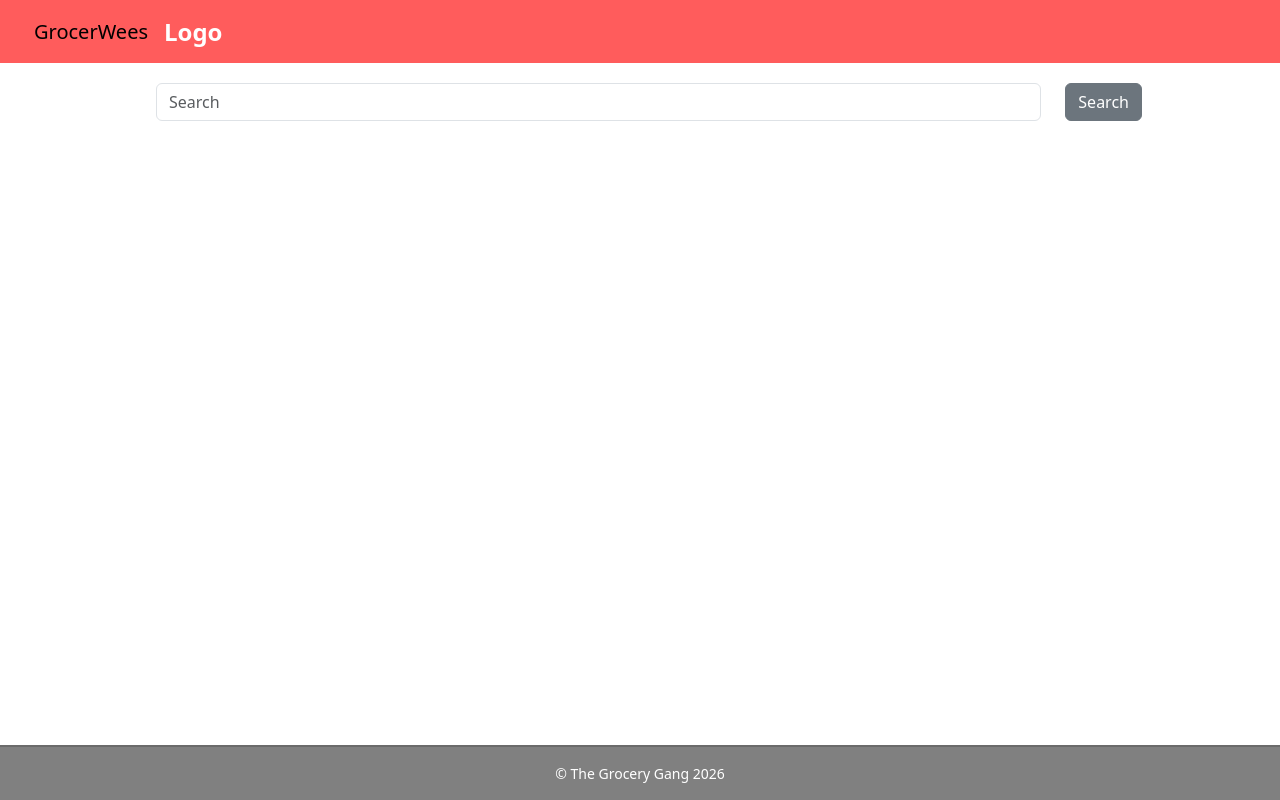
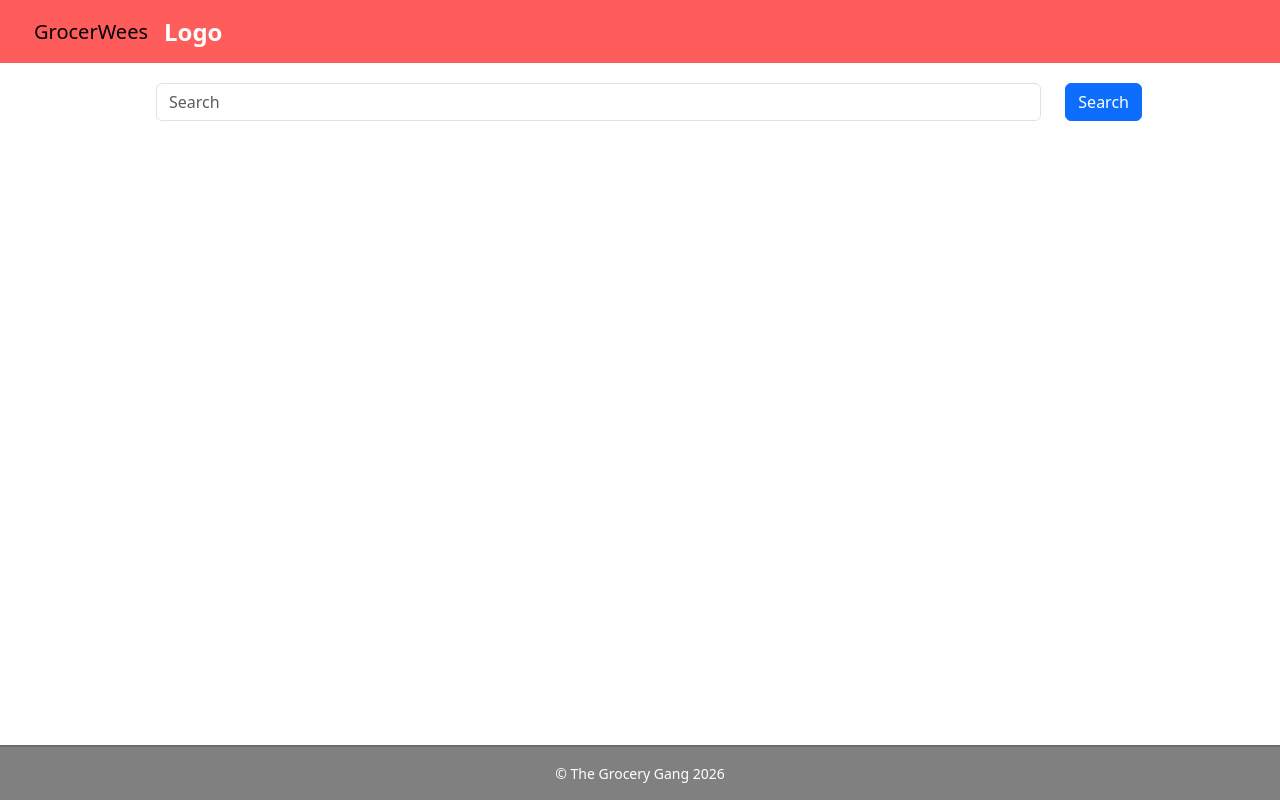
Before and after one commit to kinderhead/CSCI3308-Project, a SvelteKit app in the folder ProjectSourceCode/: page /discover in a window 1280 px wide. Built offline with nearby package versions, Linux system fonts and the light colour scheme.

Commit message:
Commit to pull from main

```diff
--- a/ProjectSourceCode/package.json
+++ b/ProjectSourceCode/package.json
@@ -14,12 +14,8 @@
 		"prepare": "svelte-kit sync || echo ''",
 		"check": "svelte-kit sync && svelte-check --tsconfig ./tsconfig.json",
 		"check:watch": "svelte-kit sync && svelte-check --tsconfig ./tsconfig.json --watch",
-<<<<<<< HEAD
-		"test": "mocha --timeout 10000 \"test/**/*.spec.cjs\""
-=======
         "test": "mocha --timeout 10000 \"test/**/*.spec.cjs\"",
 		"dev:test": "vite dev --host 0.0.0.0 --port 3000"
->>>>>>> origin/main
 	},
 	"devDependencies": {
 		"@sveltejs/adapter-auto": "^8.0.0",
--- a/ProjectSourceCode/src/routes/discover/+page.svelte
+++ b/ProjectSourceCode/src/routes/discover/+page.svelte
@@ -22,7 +22,7 @@
           />
         </div>
         <div class="col-1">
-          <button class="btn btn-secondary" type="submit">Search</button>
+          <button class="btn btn-primary" type="submit">Search</button>
         </div>
       </div>
     </div>
@@ -70,13 +70,23 @@
               <p class="card-text">Brand: {item.brand}</p>
 
               <form action="/listAdd" method="POST">
+
+
+                {#if true}
                 <a class="btn btn-primary" onclick={() => callListAdd({
                   itemName:item.description,
                   kroger_id:item.upc
                 })
-                }
-                >Add To List</a>
+                }>
+                Add To List</a>
+                {:else}
+
+                {/if}
+
+
+
               </form>
+
             </div>
           </div>
 
```
Also changed, not shown: 1 other file (tests, documents, lock files or other folders).
